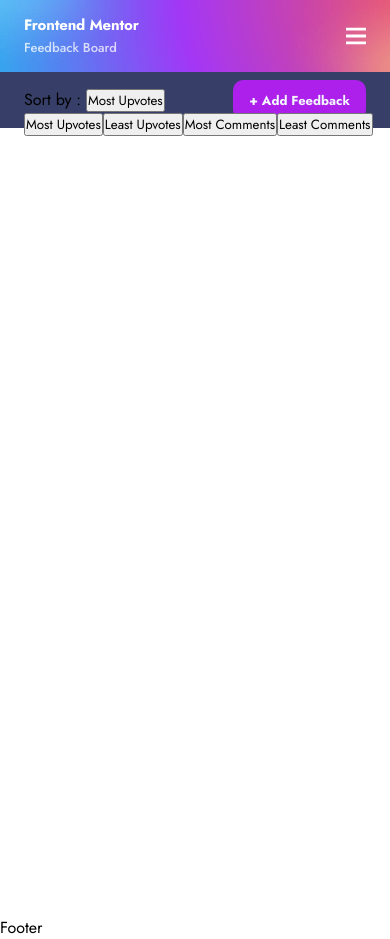
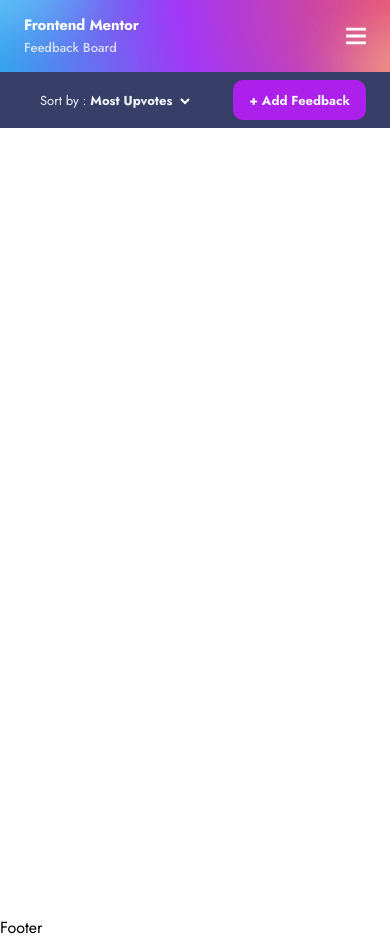
Before and after one commit to ryanbradley-webdev/product-feedback-app, a React (Vite) app in the folder client/: page / in a window 390 px wide. Built offline with nearby package versions, Linux system fonts and the light colour scheme.

Commit message:
Add mobile styling and sort functionality to sort container.

```diff
--- /dev/null
+++ b/client/src/assets/DownCaret.tsx
@@ -0,0 +1,7 @@
+export default function DownCaret() {
+    return (
+        <svg width="10" height="7" xmlns="http://www.w3.org/2000/svg">
+            <path d="M1 1l4 4 4-4" stroke="#4661E6" strokeWidth="2" fill="none" fillRule="evenodd"/>
+        </svg>
+    )
+}
--- a/client/src/components/button/button.module.css
+++ b/client/src/components/button/button.module.css
@@ -27,3 +27,7 @@
 .purple:is(:hover, :focus) {
     background-color: var(--clr-purple-600);
 }
+
+.dark-blue {
+    background-color: var(--clr-blue-300);
+}
--- a/client/src/components/feedbackList/feedbackList.module.css
+++ /dev/null
@@ -1,14 +0,0 @@
-.sort {
-    position: relative;
-    display: flex;
-    align-items: center;
-    justify-content: space-between;
-    padding-inline: 24px;
-    padding-block: 8px;
-    background-color: var(--clr-blue-300);
-}
-
-.sort_option_container {
-    position: absolute;
-    top: 40px;
-}
--- a/client/src/components/feedbackList/FeedbackList.tsx
+++ b/client/src/components/feedbackSort/FeedbackSort.tsx
@@ -1,7 +1,9 @@
 import { Dispatch, SetStateAction, useState } from 'react'
 import { capitalize } from '../../../util/capitalize'
-import styles from './feedbackList.module.css'
+import styles from './feedbackSort.module.css'
 import Button from '../button/Button'
+import { Link } from 'react-router-dom'
+import DownCaret from '../../assets/DownCaret'
 
 export default function FeedbackList({
     sortTerm,
@@ -12,8 +14,13 @@ export default function FeedbackList({
 }) {
     const [optionsVisible, setOptionsVisible] = useState(false)
 
-    const handleClick = () => {
+    const toggleOptions = () => {
         setOptionsVisible(!optionsVisible)
+    }
+
+    const selectOption = (option: SortOptions) => {
+        setSortTerm(option)
+        toggleOptions()
     }
 
     return (
@@ -21,16 +28,19 @@ export default function FeedbackList({
             className={styles.sort}
         >
 
-            <p>
-                Sort by :&nbsp;
-                <button
-                    onClick={handleClick}
+            <Button
+                color='dark-blue'
+                onClick={toggleOptions}
             >
 
+                <span>
+                    Sort by :&nbsp;
+                </span>
                 {capitalize(sortTerm.replace('-', ' '))}
 
-                </button>
-            </p>
+                <DownCaret />
+
+            </Button>
 
             <div
                 className={styles.sort_option_container}
@@ -40,7 +50,7 @@ export default function FeedbackList({
                 <button
                     className={styles.sort_option}
                     data-selected={sortTerm === 'most-upvotes'}
-                    onClick={() => setSortTerm('most-upvotes')}
+                    onClick={() => selectOption('most-upvotes')}
                 >
                     Most Upvotes
                 </button>
@@ -48,7 +58,7 @@ export default function FeedbackList({
                 <button
                     className={styles.sort_option}
                     data-selected={sortTerm === 'least-upvotes'}
-                    onClick={() => setSortTerm('least-upvotes')}
+                    onClick={() => selectOption('least-upvotes')}
                 >
                     Least Upvotes
                 </button>
@@ -56,7 +66,7 @@ export default function FeedbackList({
                 <button
                     className={styles.sort_option}
                     data-selected={sortTerm === 'most-comments'}
-                    onClick={() => setSortTerm('most-comments')}
+                    onClick={() => selectOption('most-comments')}
                 >
                     Most Comments
                 </button>
@@ -64,18 +74,22 @@ export default function FeedbackList({
                 <button
                     className={styles.sort_option}
                     data-selected={sortTerm === 'least-comments'}
-                    onClick={() => setSortTerm('least-comments')}
+                    onClick={() => selectOption('least-comments')}
                 >
                     Least Comments
                 </button>
 
             </div>
 
+            <Link
+                to='/new'
+            >
                 <Button
                     color='purple'
                 >
                     &#43; Add Feedback
                 </Button>
+            </Link>
 
         </div>
     )
--- /dev/null
+++ b/client/src/components/feedbackSort/feedbackSort.module.css
@@ -0,0 +1,66 @@
+.sort {
+    position: relative;
+    display: flex;
+    align-items: center;
+    justify-content: space-between;
+    padding-inline: 24px;
+    padding-block: 8px;
+    background-color: var(--clr-blue-300);
+}
+
+.sort > button:first-child span {
+    font-weight: 400;
+}
+
+.sort > button:first-child svg {
+    margin-left: 8px;
+}
+
+.sort > button:first-child path {
+    stroke: var(--clr-white-900);
+}
+
+.sort:has(div[aria-hidden='false']) > button:first-child svg {
+    rotate: 180deg;
+}
+
+.sort_option_container {
+    position: absolute;
+    top: 64px;
+    left: 40px;
+    display: grid;
+    height: 0;
+    border-radius: var(--radius-btn);
+    overflow: hidden;
+    box-shadow: 0 10px 40px -7px #373f6859;
+    transition: height 0.25s ease;
+}
+
+.sort_option_container[aria-hidden='false'] {
+    height: 192px;
+}
+
+.sort_option {
+    display: flex;
+    align-items: center;
+    justify-content: space-between;
+    height: 48px;
+    width: 255px;
+    padding-inline: 24px;
+    background-color: var(--clr-white-900);
+    border: none;
+    text-align: left;
+    font-size: 16px;
+}
+
+.sort_option:not(:last-child) {
+    border-bottom: 1px solid #3A437340;
+}
+
+.sort_option[data-selected='true'] {
+    color: var(--clr-purple-900);
+}
+
+.sort_option[data-selected='true']::after {
+    content: url(/check-icon.svg);
+}
--- a/client/src/components/header/header.module.css
+++ b/client/src/components/header/header.module.css
@@ -70,6 +70,7 @@
     min-height: calc(100vh - 72px);
     background-color: var(--clr-white-300);
     transition: right 0.2s ease-in-out;
+    z-index: 12;
 }
 
 .nav[aria-hidden='false'] {
--- a/client/src/routes/suggestions/Suggestions.tsx
+++ b/client/src/routes/suggestions/Suggestions.tsx
@@ -1,7 +1,7 @@
 import { useState } from 'react'
 import Header from '../../components/header/Header'
 import styles from './suggestions.module.css'
-import FeedbackList from '../../components/feedbackList/FeedbackList'
+import FeedbackSort from '../../components/feedbackSort/FeedbackSort'
 
 export default function Suggestions() {
     const [filters, setFilters] = useState<string[]>([])
@@ -19,7 +19,7 @@ export default function Suggestions() {
                 className={styles.main}
             >
 
-                <FeedbackList
+                <FeedbackSort
                     sortTerm={sortTerm}
                     setSortTerm={setSortTerm}
                 />
```
Also changed, not shown: client/public/check-icon.svg (added). Lines whose indentation alone changed are shown as unchanged.
